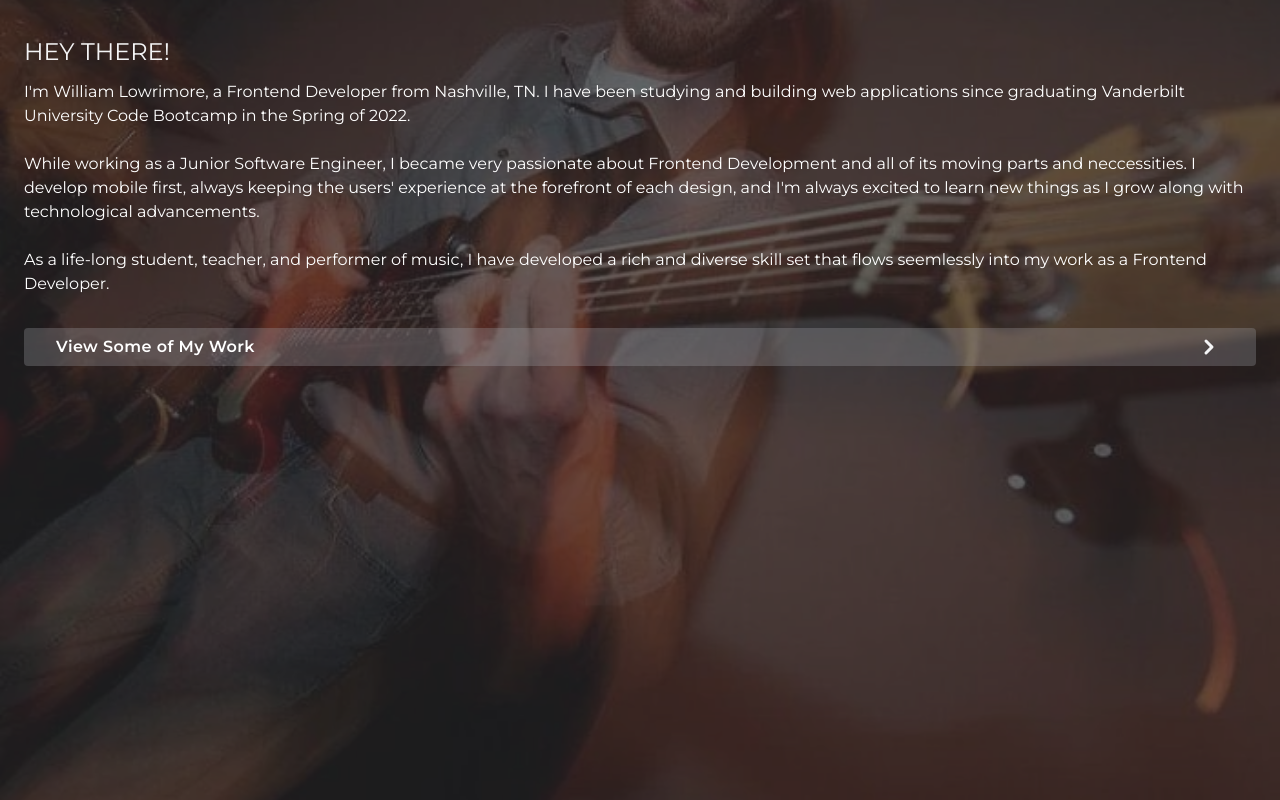
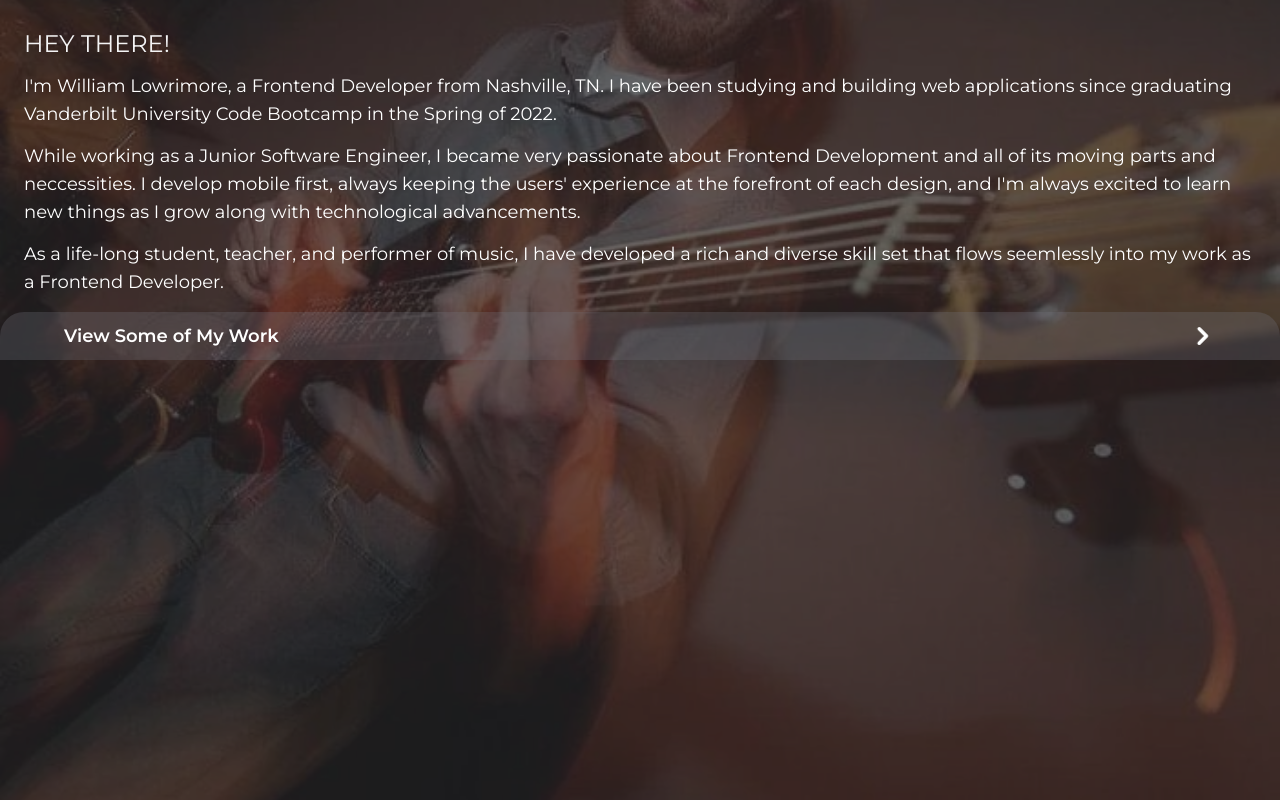
Before and after one commit to wlowrimore/piece_of_me, a Next.js app: page /about in a window 1280 px wide. Built offline with nearby package versions, Linux system fonts and the light colour scheme.

Commit message:
adjusts some page styling, and adds some animation to the next page buttons.

```diff
--- a/src/app/about/page.tsx
+++ b/src/app/about/page.tsx
@@ -5,31 +5,34 @@ const About: React.FC = () => {
   return (
     <main className="bg-fixed w-screen min-h-screen bg-about-bg  bg-cover bg-center bg-norepeat flex flex-col mx-auto container">
       <div className="bg-zinc-800/70 w-full min-h-screen">
-        <div className="flex flex-col w-full p-6 justify-center">
+        <div className="flex flex-col w-full px-6 py-4 justify-center">
           <h1 className="py-3 text-2xl text-zinc-100 uppercase">Hey there!</h1>
-          <p className="text-white">
+          <p className="text-white text-lg mb-[0.88rem]">
             I'm William Lowrimore, a Frontend Developer from Nashville, TN. I
             have been studying and building web applications since graduating
             Vanderbilt University Code Bootcamp in the Spring of 2022.
-            <br />
-            <br />
+          </p>
+          <p className="text-white text-lg mb-[0.88rem]">
             While working as a Junior Software Engineer, I became very
             passionate about Frontend Development and all of its moving parts
             and neccessities. I develop mobile first, always keeping the users'
             experience at the forefront of each design, and I'm always excited
             to learn new things as I grow along with technological advancements.
-            <br />
-            <br />
+          </p>
+          <p className="text-white text-lg">
             As a life-long student, teacher, and performer of music, I have
             developed a rich and diverse skill set that flows seemlessly into my
             work as a Frontend Developer.
           </p>
-          <Link href="/projects">
-            <div className="flex items-center w-full text-zinc-100 justify-between py-1 px-8 mt-8 bg-zinc-400/30 rounded">
-              <p className="text-white font-semibold tracking-wide">
-                View Some of My Work
-              </p>
-              <HiChevronRight className="text-3xl" />
+        </div>
+        <div className="w-screen flex items-center justify-center mt-auto h-[3rem]">
+          <Link
+            href="/projects"
+            className="w-full h-full flex items-center justify-between px-16 bg-zinc-500/30 text-white text-lg font-semibold rounded-t-3xl"
+          >
+            View Some of My Work
+            <div className="animate-slide-right-back">
+              <HiChevronRight className="text-4xl" />
             </div>
           </Link>
         </div>
--- a/src/app/components/HomeComponent.tsx
+++ b/src/app/components/HomeComponent.tsx
@@ -3,6 +3,7 @@ import Avatar from "/public/images/will_avatar.webp";
 import ReactLogo from "/public/images/languages/react.webp";
 import NextLogo from "/public/images/languages/next.webp";
 import Link from "next/link";
+import { HiChevronRight } from "react-icons/hi";
 
 const HomeComponent = () => {
   return (
@@ -16,7 +17,7 @@ const HomeComponent = () => {
             iam lowrimore
           </h1>
         </div>
-        <h2 className="text-lg text-slate-900/70 font-semibold uppercase">
+        <h2 className="text-[0.98rem] w-full text-end mt-[-7%] text-slate-900/70 font-semibold uppercase">
           &#123; Frontend_Developer &#125;
         </h2>
       </div>
@@ -30,7 +31,7 @@ const HomeComponent = () => {
           className="rounded-b-full"
         />
       </div>
-      <section className="mt-8 text-lg flex flex-col items-center">
+      <section className="mt-8 text-lg font-semibold text-slate-900/80 flex flex-col items-center">
         <div className="flex">
           <p>React</p>&nbsp;|&nbsp;<p>Next.JS</p>
         </div>
@@ -39,12 +40,15 @@ const HomeComponent = () => {
         </div>
       </section>
 
-      <div className="mt-8 mb-4">
+      <div className="w-screen flex items-center justify-center mt-auto h-[3rem]">
         <Link
           href="/about"
-          className="py-3 px-[1.4rem] bg-[#304454] text-[#B89F88] text-xl font-semibold rounded-xl"
+          className="w-full h-full flex items-center justify-between px-20 bg-[#304454] text-[#B89F88] text-xl font-semibold rounded-t-3xl"
         >
-          Learn More
+          Get To Know Me
+          <div className="animate-slide-right-back">
+            <HiChevronRight className="text-4xl" />
+          </div>
         </Link>
       </div>
     </>
--- a/src/app/components/ProjectsComponent.tsx
+++ b/src/app/components/ProjectsComponent.tsx
@@ -26,7 +26,7 @@ const ProjectComponent: React.FC<ProjectComponentProps> = ({ project }) => {
 
   return (
     <main className="flex flex-col items-center">
-      <div className="relative mt-6">
+      <div className="relative mt-10">
         <div
           className="absolute inset-0 p-4 bg-black/70 flex items-center justify-center rounded-lg transition-opacity duration-300"
           style={{
--- a/src/app/globals.css
+++ b/src/app/globals.css
@@ -5,3 +5,13 @@
 --webkit-scrollbar {
   display: none;
 }
+
+@keyframes slide-right-back {
+  0%,
+  100% {
+    transform: translateX(0);
+  }
+  50% {
+    transform: translateX(0.3rem);
+  }
+}
--- a/src/app/page.tsx
+++ b/src/app/page.tsx
@@ -2,7 +2,7 @@ import HomeComponent from "./components/HomeComponent";
 
 export default function Home(): JSX.Element {
   return (
-    <main className="w-screen min-h-screen bg-cyan-900/70 flex flex-col items-center p-4 mx-auto container">
+    <main className="w-screen min-h-screen bg-cyan-700/60 flex flex-col items-center px-4 pt-6 mx-auto container">
       <HomeComponent />
     </main>
   );
--- a/src/app/projects/page.tsx
+++ b/src/app/projects/page.tsx
@@ -9,12 +9,12 @@ interface ProjectPageProps {
 const Projects: React.FC<ProjectPageProps> = ({ projects }) => {
   console.log("PROJECTS FROM PAGE: ", projects);
   return (
-    <main className="w-screen min-h-screen bg-cyan-900/70 flex flex-col items-center p-4 mx-auto container">
-      <div className="">
+    <main className="w-screen min-h-screen bg-cyan-100/70 flex flex-col items-center p-4 mx-auto container mb-6">
+      <div className="mt-4">
         <h1 className="text-2xl font-semibold my-2 uppercase">
           Project Showcase
         </h1>
-        <p>
+        <p className="text-slate-950 text-lg">
           Below you will find a few projects that I have selected to showcase my
           skill set. You can find all of my projects, various coding excersises,
           and repositories on my{" "}
@@ -22,9 +22,9 @@ const Projects: React.FC<ProjectPageProps> = ({ projects }) => {
             href="https://github.com/wlowrimore"
             target="_blank"
             rel="noreferrer"
-            className="text-red-800 font-semibold underline"
+            className="text-red-900/80 font-semibold underline"
           >
-            Github page.
+            Github&nbsp;page.
           </Link>
         </p>
       </div>
--- a/tailwind.config.ts
+++ b/tailwind.config.ts
@@ -14,6 +14,9 @@ const config: Config = {
         "gradient-conic":
           "conic-gradient(from 180deg at 50% 50%, var(--tw-gradient-stops))",
       },
+      animation: {
+        "slide-right-back": "slide-right-back 1s ease-in-out infinite",
+      },
     },
   },
   plugins: [],
```
Also changed, not shown: public/projects.json (+8 -0 lines), public/images/project_images/nextMovies.webp (added).
